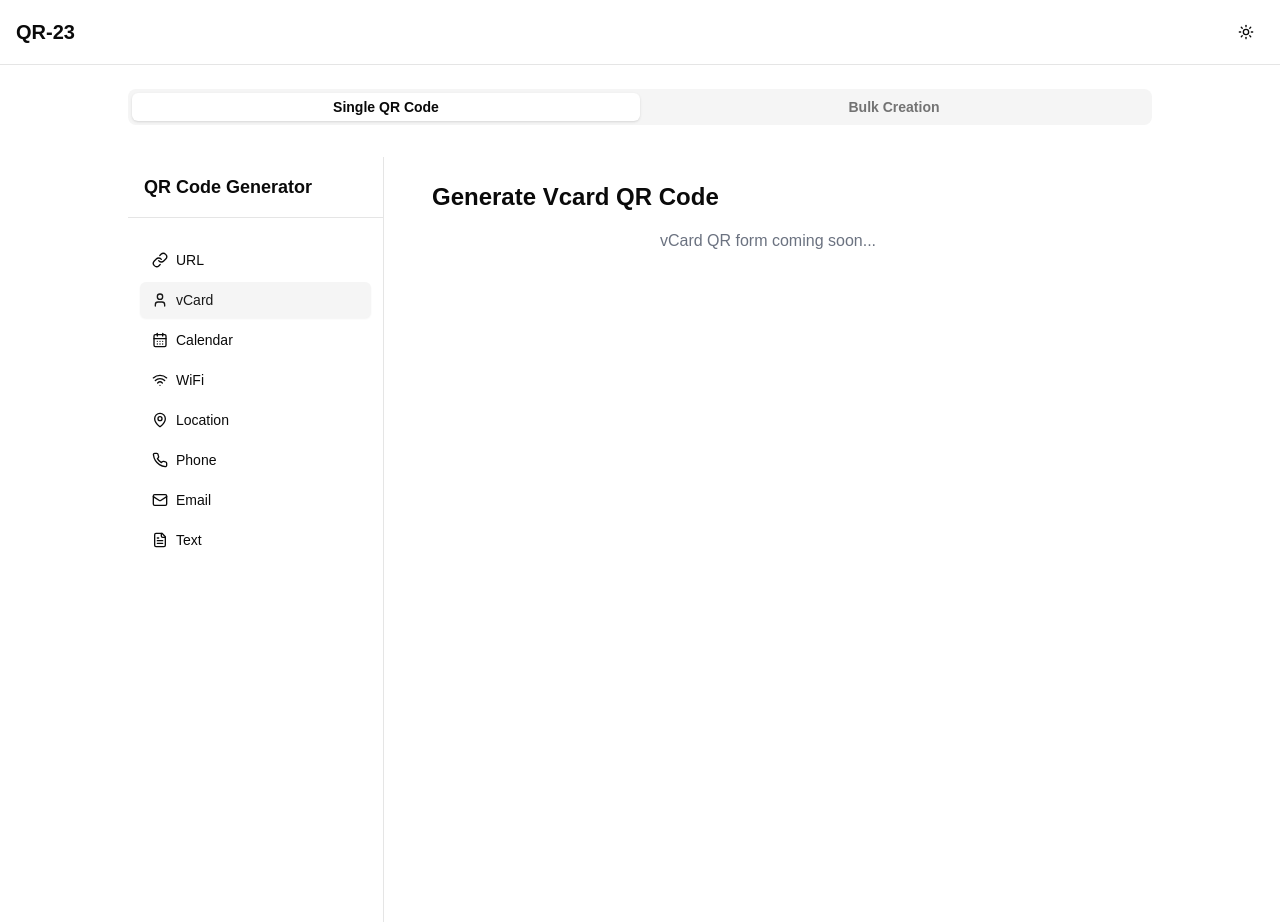
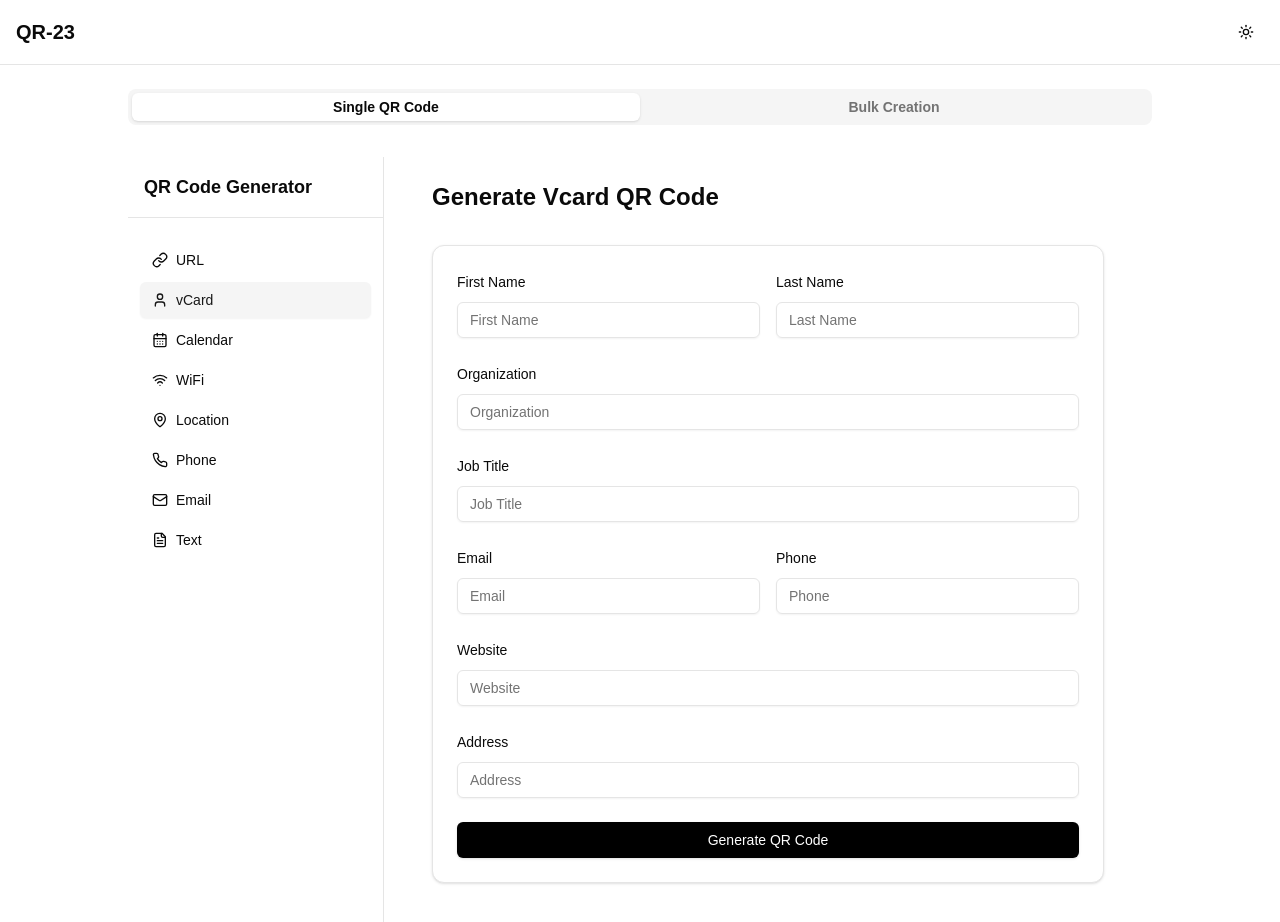
Before and after one commit to Good-Heart-Technology/QR-code, a Next.js app: page / in a window 1280 px wide. Both pictures are taken after a click on the button "vCard". Shown: the top 922 px of the page. Built offline with nearby package versions, Linux system fonts and the light colour scheme.

Commit message:
VCardQRForm implemmented

```diff
--- /dev/null
+++ b/src/app/_components/QR/VCardQRForm.tsx
@@ -0,0 +1,189 @@
+import React, { useState } from 'react';
+import { Input } from '@/components/ui/input';
+import { Button } from '@/components/ui/button';
+import { Card, CardContent } from '@/components/ui/card';
+import QRCodeGenerator from './QRCodeGenerator';
+
+interface VCardFormData {
+  firstName: string;
+  lastName: string;
+  organization: string;
+  jobTitle: string;
+  email: string;
+  phone: string;
+  website: string;
+  address: string;
+}
+
+const VCardQRForm = () => {
+  const [formData, setFormData] = useState<VCardFormData>({
+    firstName: '',
+    lastName: '',
+    organization: '',
+    jobTitle: '',
+    email: '',
+    phone: '',
+    website: '',
+    address: ''
+  });
+  const [showQR, setShowQR] = useState(false);
+
+  const handleInputChange = (e: React.ChangeEvent<HTMLInputElement>) => {
+    const { name, value } = e.target;
+    setFormData(prev => ({
+      ...prev,
+      [name]: value
+    }));
+  };
+
+  const handleSubmit = () => {
+    setShowQR(true);
+  };
+
+  return (
+    <Card className="w-full max-w-2xl mx-auto mt-8">
+      <CardContent className="pt-6">
+        <div className="space-y-6">
+          {/* Name Fields */}
+          <div className="grid grid-cols-1 md:grid-cols-2 gap-4">
+            <div className="space-y-2">
+              <label htmlFor="firstName" className="text-sm font-medium">
+                First Name
+              </label>
+              <Input
+                id="firstName"
+                name="firstName"
+                value={formData.firstName}
+                onChange={handleInputChange}
+                placeholder="First Name"
+              />
+            </div>
+            <div className="space-y-2">
+              <label htmlFor="lastName" className="text-sm font-medium">
+                Last Name
+              </label>
+              <Input
+                id="lastName"
+                name="lastName"
+                value={formData.lastName}
+                onChange={handleInputChange}
+                placeholder="Last Name"
+              />
+            </div>
+          </div>
+
+          {/* Organization */}
+          <div className="space-y-2">
+            <label htmlFor="organization" className="text-sm font-medium">
+              Organization
+            </label>
+            <Input
+              id="organization"
+              name="organization"
+              value={formData.organization}
+              onChange={handleInputChange}
+              placeholder="Organization"
+            />
+          </div>
+
+          {/* Job Title */}
+          <div className="space-y-2">
+            <label htmlFor="jobTitle" className="text-sm font-medium">
+              Job Title
+            </label>
+            <Input
+              id="jobTitle"
+              name="jobTitle"
+              value={formData.jobTitle}
+              onChange={handleInputChange}
+              placeholder="Job Title"
+            />
+          </div>
+
+          {/* Contact Fields */}
+          <div className="grid grid-cols-1 md:grid-cols-2 gap-4">
+            <div className="space-y-2">
+              <label htmlFor="email" className="text-sm font-medium">
+                Email
+              </label>
+              <Input
+                id="email"
+                name="email"
+                type="email"
+                value={formData.email}
+                onChange={handleInputChange}
+                placeholder="Email"
+              />
+            </div>
+            <div className="space-y-2">
+              <label htmlFor="phone" className="text-sm font-medium">
+                Phone
+              </label>
+              <Input
+                id="phone"
+                name="phone"
+                type="tel"
+                value={formData.phone}
+                onChange={handleInputChange}
+                placeholder="Phone"
+              />
+            </div>
+          </div>
+
+          {/* Website */}
+          <div className="space-y-2">
+            <label htmlFor="website" className="text-sm font-medium">
+              Website
+            </label>
+            <Input
+              id="website"
+              name="website"
+              type="url"
+              value={formData.website}
+              onChange={handleInputChange}
+              placeholder="Website"
+            />
+          </div>
+
+          {/* Address */}
+          <div className="space-y-2">
+            <label htmlFor="address" className="text-sm font-medium">
+              Address
+            </label>
+            <Input
+              id="address"
+              name="address"
+              value={formData.address}
+              onChange={handleInputChange}
+              placeholder="Address"
+            />
+          </div>
+
+          <Button
+            className="w-full bg-black hover:bg-gray-800 text-white"
+            onClick={handleSubmit}
+          >
+            Generate QR Code
+          </Button>
+
+          {/* QR Code Display */}
+          {showQR && Object.values(formData).some(value => value !== '') && (
+            <div className="mt-6">
+              <QRCodeGenerator
+                data={{
+                  ...formData,
+                  note: `${formData.organization ? `ORG:${formData.organization}\n` : ''}${
+                    formData.jobTitle ? `TITLE:${formData.jobTitle}\n` : ''
+                  }${formData.website ? `URL:${formData.website}\n` : ''}`
+                }}
+                type="vcard"
+              />
+            </div>
+          )}
+        </div>
+      </CardContent>
+    </Card>
+  );
+};
+
+export default VCardQRForm;
--- a/src/app/_components/SidebarWithContent.tsx
+++ b/src/app/_components/SidebarWithContent.tsx
@@ -25,6 +25,7 @@ import {
 
 // Import your QR form components
 import URLQRForm from './QR/URLQRForm';
+import VCardQRForm from './QR/VCardQRForm';
 // Import other form components as they're created
 // import VCardQRForm from './VCardQRForm';
 // import CalendarQRForm from './CalendarQRForm';
@@ -47,7 +48,7 @@ const QRFormSelector = ({ activeItem }:{activeItem:string}) => {
     case 'url':
       return <URLQRForm />;
     case 'vcard':
-      return <div className="text-center text-gray-500">vCard QR form coming soon...</div>;
+      return <VCardQRForm />;
     case 'calendar':
       return <div className="text-center text-gray-500">Calendar QR form coming soon...</div>;
     case 'wifi':
```
